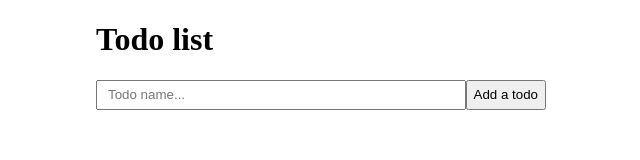
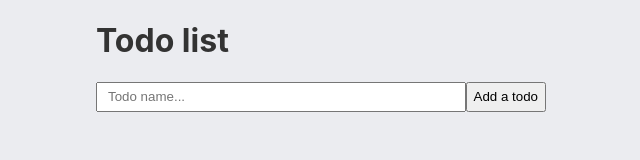
Before and after one commit to maksim-shabanski/react-todo, a React app: page / in a window 1280 px wide. Shown: the whole page, without its empty margins (319-959 px from the left). Built offline with nearby package versions, Linux system fonts and the light colour scheme.

Commit message:
refactor: add custom variables

```diff
--- a/src/components/Root/root.scss
+++ b/src/components/Root/root.scss
@@ -1,5 +1,29 @@
 :root {
-	--gray: #ccc;
+	--border-radius-base: 2px;
+	--white-color: #fff;
+	--black-color: #333;
+	--green-color: #40e583;
+	--green-color-alpha20: #d8f9e5;
+	--blue-color: #2c82e0;
+	--blue-color-alpha20: #d5e6f9;
+	--red-color: #e34b4a;
+	--red-color-alpha20: #f9dbdb;
+	--gray-color: #babfc2;
+	--font-size-base: 16px;
+	--font-size-small: 12px;
+	--font-size-tiny: 10px;
+	--font-family-base:
+		-apple-system,
+		blinkmacsystemfont,
+		"Segoe UI",
+		roboto,
+		oxygen,
+		ubuntu,
+		cantarell,
+		"Fira Sans",
+		"Droid Sans",
+		"Helvetica Neue",
+		sans-serif;
 }
 
 *,
@@ -8,6 +32,16 @@
 	box-sizing: border-box;
 }
 
+html {
+	color: var(--black-color);
+	font-size: var(--font-size-base);
+	font-family: var(--font-family-base);
+}
+
+body {
+	background-color: #ebecf0;
+}
+
 main {
 	margin: 0 auto;
 	max-width: 450px;
```
